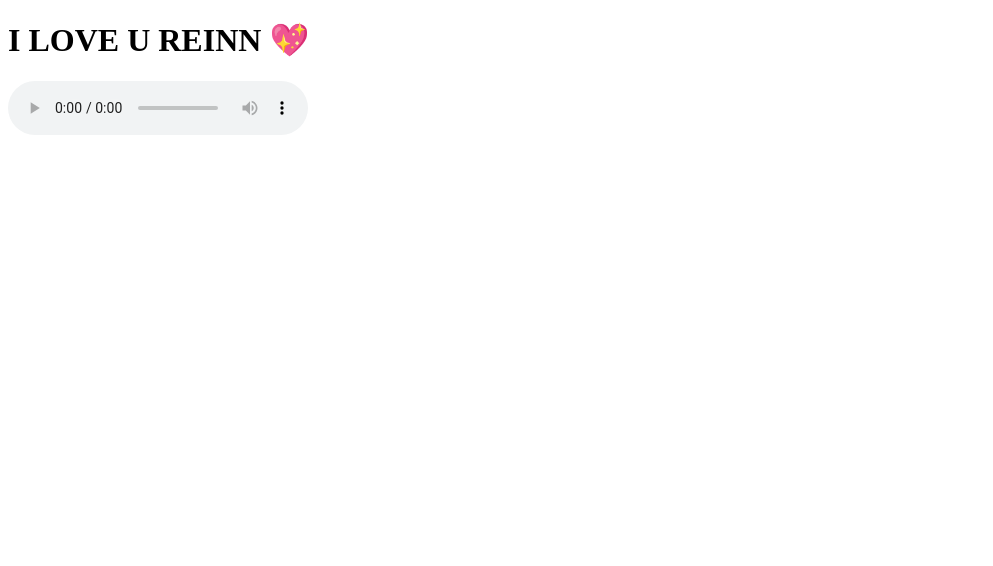
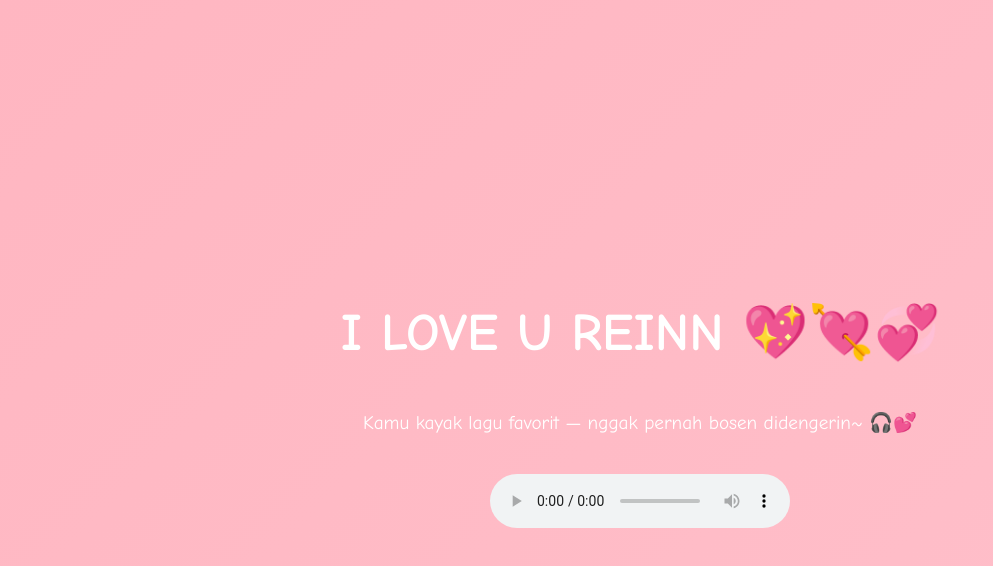
Before and after one commit to jekadesu/rein, a plain HTML site: page musik.html in a window 1280 px wide. Shown: the whole page, without its empty margins (0-993 px from the left). Drawn offline with Linux system fonts and the light colour scheme.

Commit message:
musik.html

```diff
--- a/musik.html
+++ b/musik.html
@@ -3,9 +3,35 @@
 <head>
   <meta charset="UTF-8">
   <title>Untuk Reinn 💖</title>
+  <style>
+    body {
+      margin: 0;
+      background: linear-gradient(135deg, #ffb6c1, #ffc0cb);
+      height: 100vh;
+      display: flex;
+      flex-direction: column;
+      justify-content: center;
+      align-items: center;
+      font-family: 'Comic Sans MS', cursive;
+      color: white;
+      text-align: center;
+    }
+    h1 {
+      font-size: 3rem;
+      animation: pulse 2s infinite;
+    }
+    audio {
+      margin-top: 20px;
+    }
+    @keyframes pulse {
+      0%, 100% { transform: scale(1); }
+      50% { transform: scale(1.1); }
+    }
+  </style>
 </head>
 <body>
-  <h1>I LOVE U REINN 💖</h1>
+  <h1>I LOVE U REINN 💖💘💞</h1>
+  <p style="font-size: 1.2em; margin-bottom: 20px;">Kamu kayak lagu favorit — nggak pernah bosen didengerin~ 🎧💕</p>
   <audio controls loop>
     <source src="Hold Me Down.mp3" type="audio/mpeg" />
     Browser kamu tidak mendukung audio 😢
```
